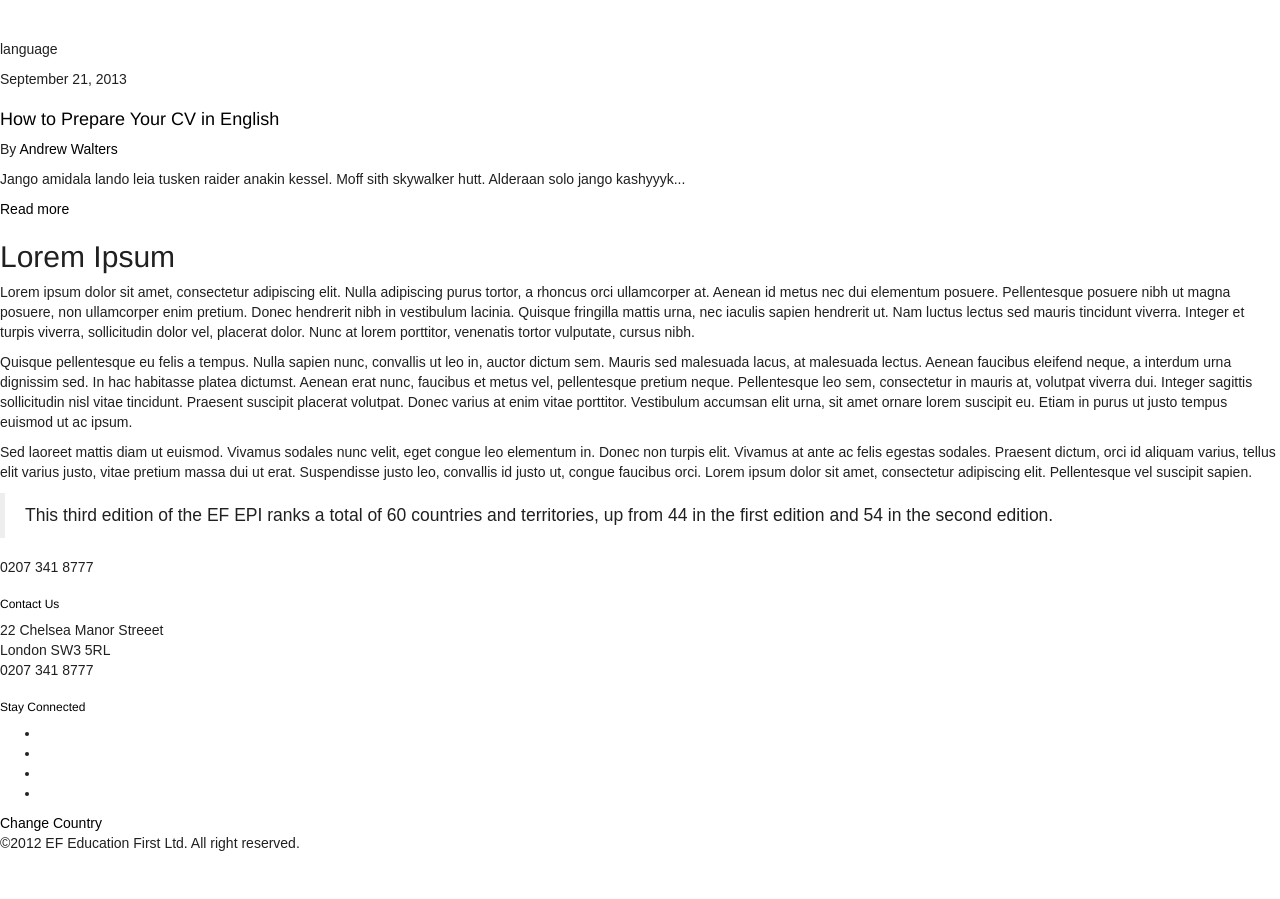
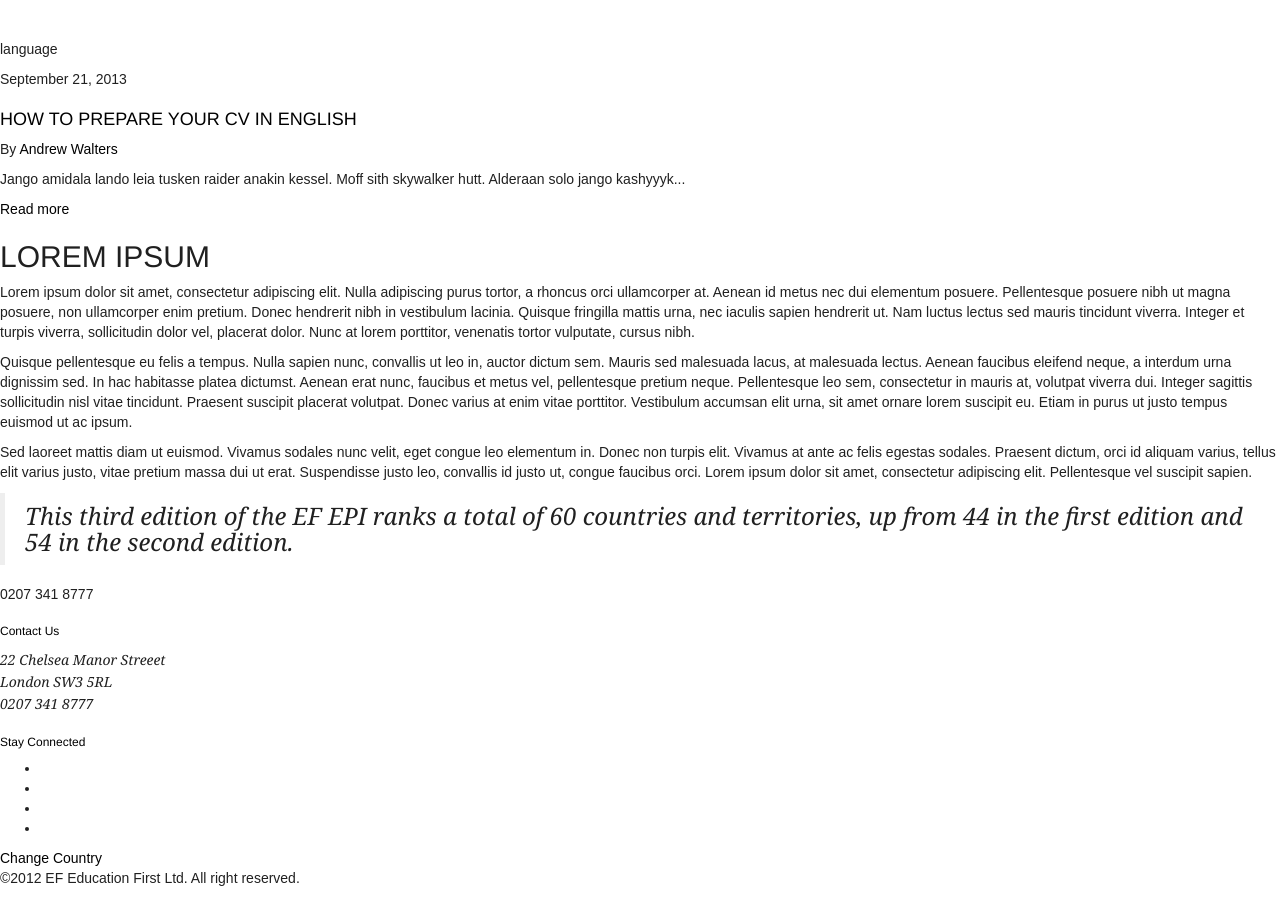
Before and after one commit to finnbuga/ef, a website: page index.html in a window 1280 px wide. Before the commit the page ends 864 px from the top, so only its background shows below. Drawn offline with Linux system fonts and the light colour scheme.

Commit message:
More typography

```diff
--- a/sass/_bootstrap-variables-override.scss
+++ b/sass/_bootstrap-variables-override.scss
@@ -55,6 +55,7 @@ $font-family-base:        $font-family-sans-serif !default;
 
 $font-size-base:          14px !default;
 $font-size-large:         ceil(($font-size-base * 1.25)) !default; // ~18px
+$font-size-large:         ceil(($font-size-base * 1.7)); // ~24px
 $font-size-small:         ceil(($font-size-base * 0.85)) !default; // ~12px
 
 $font-size-h1:            floor(($font-size-base * 2.6)) !default; // ~36px
--- a/sass/efstyle.scss
+++ b/sass/efstyle.scss
@@ -10,3 +10,19 @@ h2 {
 h3 {
     color: $brand-primary;
 }
+
+//== Typography
+h1, h2 {
+    text-transform: uppercase;
+}
+blockquote {
+    font-family: $font-family-serif;
+    font-style: italic;
+    font-size: $font-size-large;
+    line-height: 1.1em;
+}
+address {
+    font-family: $font-family-serif;
+    font-style: italic;
+    line-height: 1.6em;
+}
```
Also changed, not shown: static/css/efstyle.css, 1 other file.
